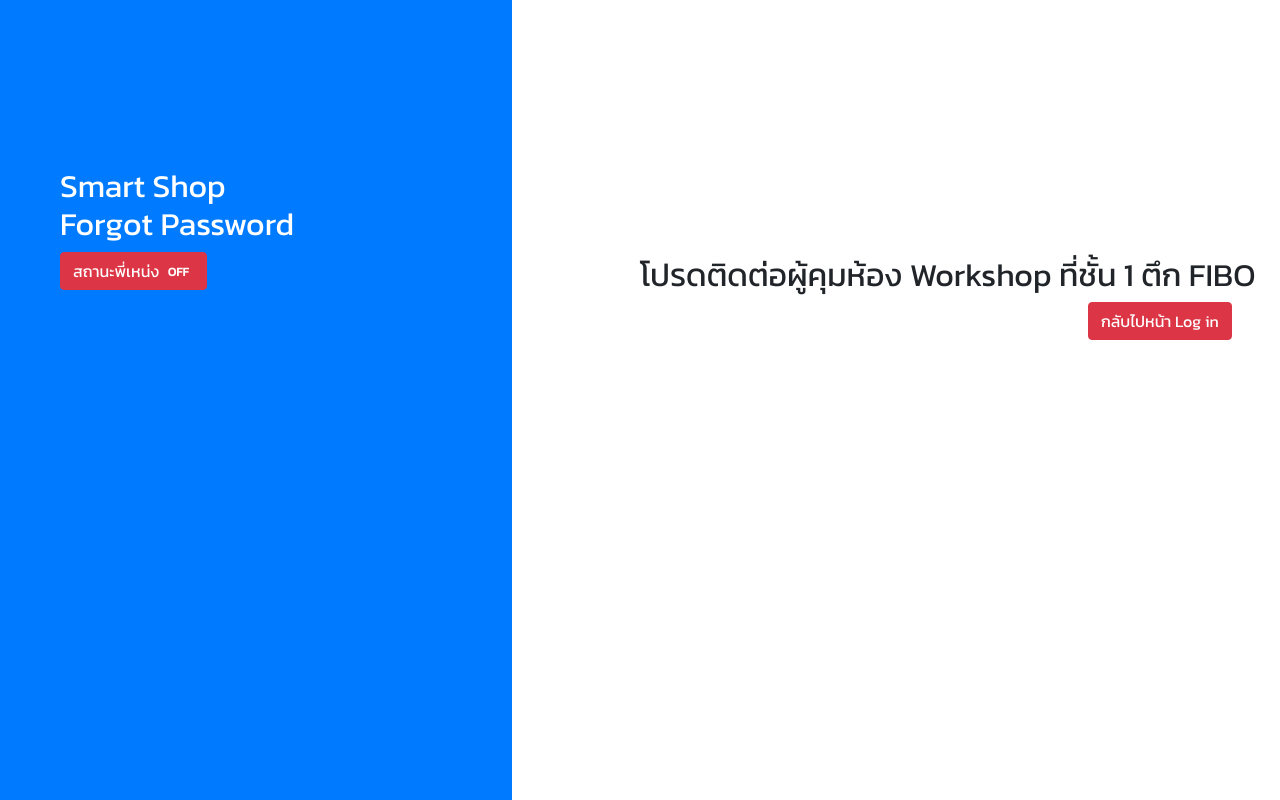
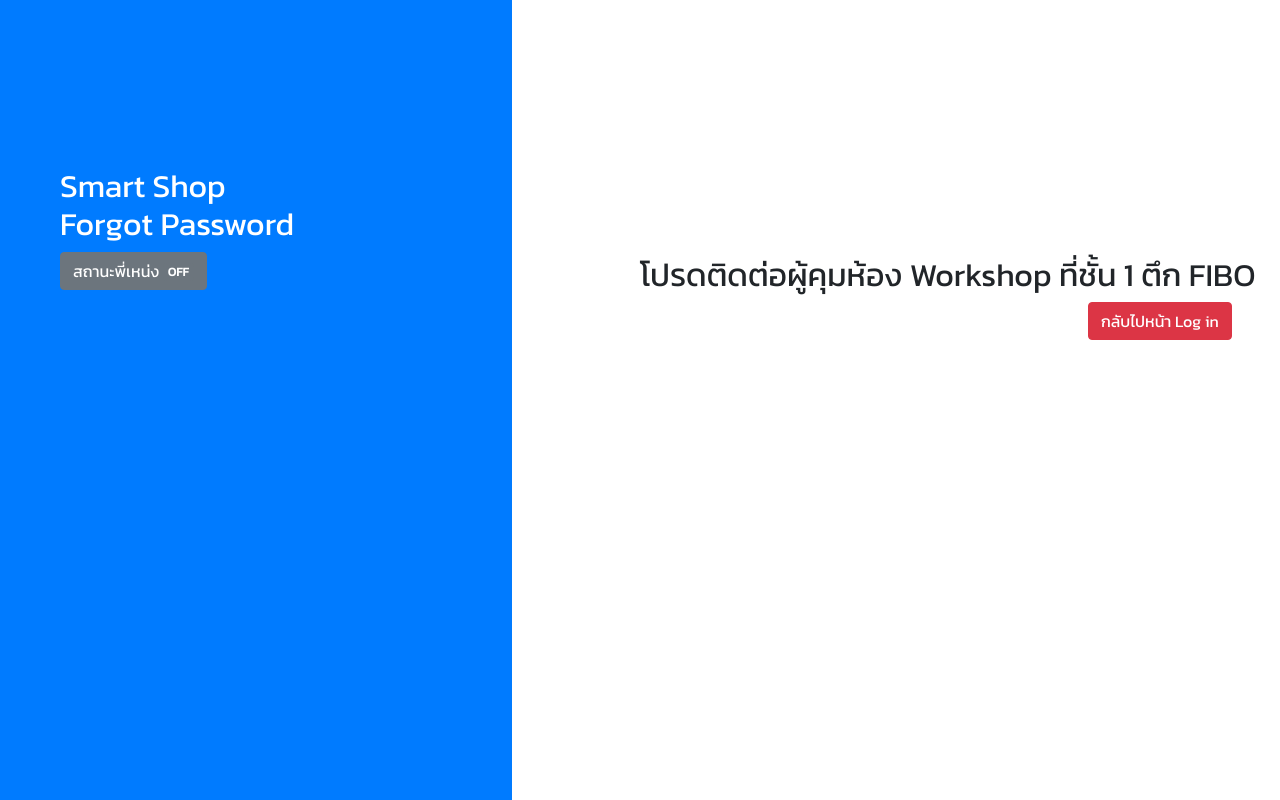
Before and after one commit to teerameth/smart_shop, a Flask app: page /resetpassword in a window 1280 px wide. Run offline with Flask 2, Linux system fonts and the light colour scheme; some libraries are stand-ins or nearby versions.

Commit message:
Update forgotpassword_description.html

```diff
--- a/templates/forgotpassword_description.html
+++ b/templates/forgotpassword_description.html
@@ -213,8 +213,8 @@
                        <button class="btn btn-success my-2 my-sm-0" type="submit" id="on">
                             สถานะพี่เหน่ง <span class="badge badge-success">ON</span>
                         </button>
-                        <button class="btn btn-danger my-2 my-sm-0" type="submit" id="off">
-                            สถานะพี่เหน่ง <span class="badge badge-danger">OFF</span>
+                        <button class="btn btn-secondary my-2 my-sm-0" type="submit" id="off">
+                            สถานะพี่เหน่ง <span class="badge badge-secondary">OFF</span>
                         </button>
                     </div>
                     <script type=text/javascript>
```
